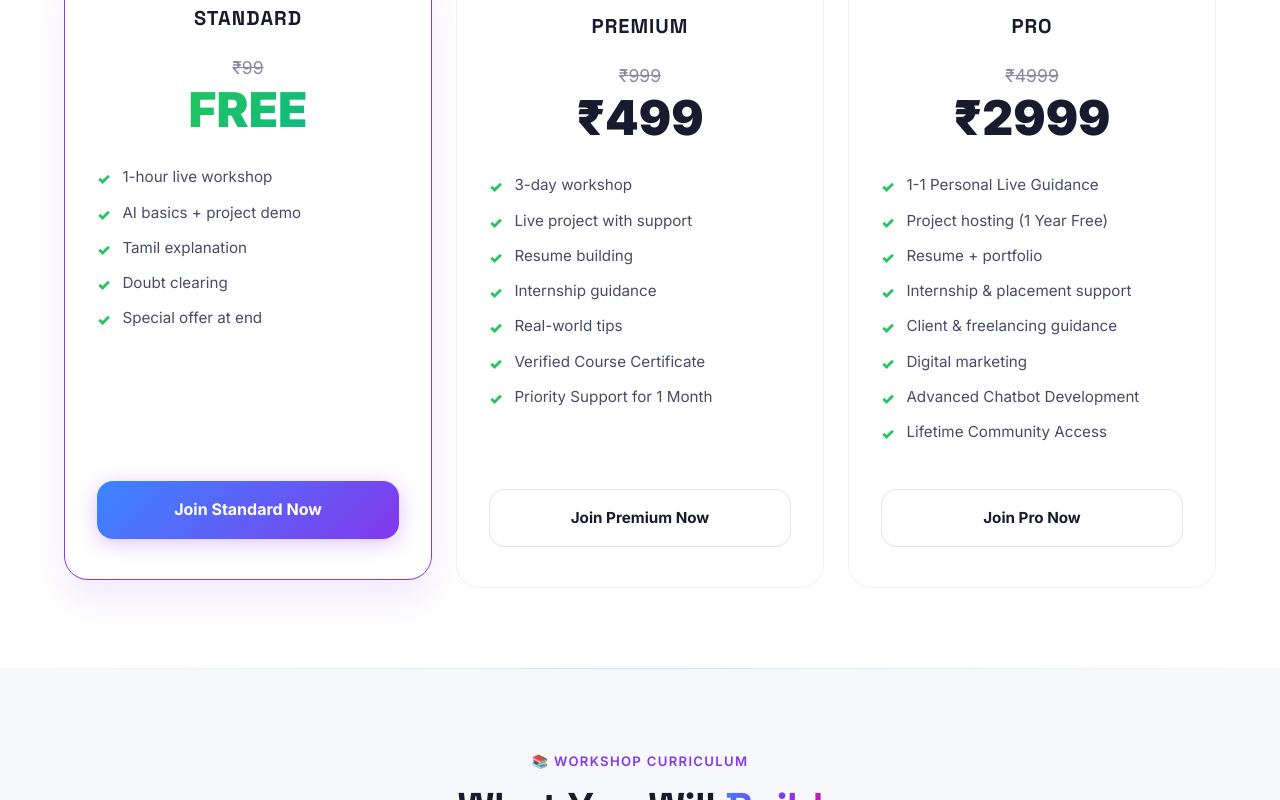
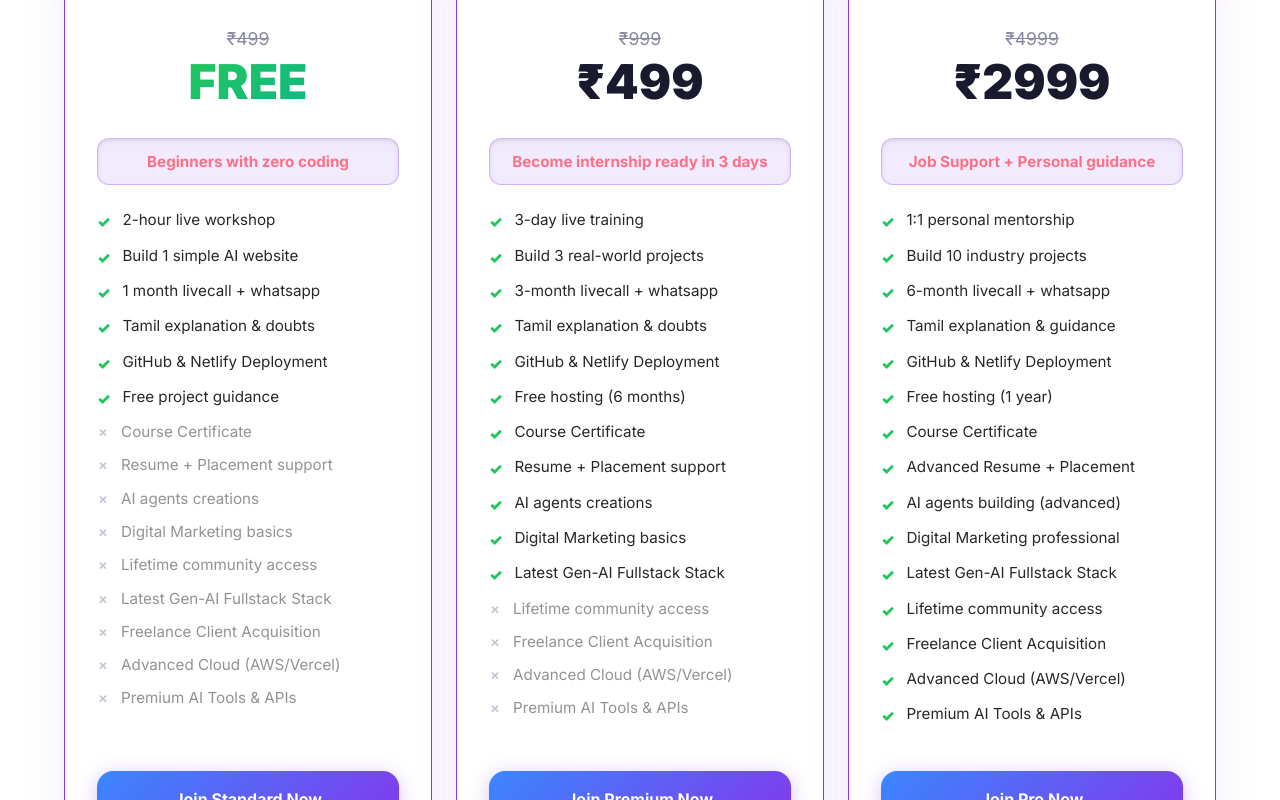
Before and after one commit to S-Malli/Ai-fullstack-worshop, a React (Vite) app: page / in a window 1280 px wide. Shown: the part 2320-3120 px from the top of the page. Built offline with nearby package versions, Linux system fonts and the light colour scheme.

Commit message:
update pricing content

```diff
--- a/src/App.css
+++ b/src/App.css
@@ -344,9 +344,13 @@
   font-weight: 900;
   display: inline-block;
 }
+.plan-description { font-size: 0.95rem; font-weight: 700; color: #684d89; margin-bottom: 24px; padding: 12px 16px; background: rgba(255,255,255,0.03); border: 1px solid var(--border-light); border-radius: var(--radius-md); text-align: center; line-height: 1.4; box-shadow: inset 0 2px 4px rgba(0,0,0,0.1); }
+.pricing-card.highlight .plan-description { background: rgba(131,56,236,0.1); border-color: rgba(131,56,236,0.3); color: #fb7185; }
 .plan-features { list-style: none; padding: 0; margin: 0 0 32px; text-align: left; flex-grow: 1; }
-.plan-feature { display: flex; align-items: flex-start; gap: 12px; margin-bottom: 12px; font-size: 0.95rem; color: var(--text-secondary); line-height: 1.4; }
+.plan-feature { display: flex; align-items: flex-start; gap: 12px; margin-bottom: 12px; font-size: 0.95rem; color: #282828; line-height: 1.4; }
 .plan-feature-icon { color: #22c55e; font-weight: 900; flex-shrink: 0; margin-top: 2px; }
+.plan-feature.feature-disabled { opacity: 0.5; }
+.plan-feature-icon.icon-disabled { color: var(--text-muted); font-weight: 600; font-size: 0.85rem; }
 .plan-btn { width: 100%; padding: 16px; border-radius: var(--radius-lg); font-weight: 700; transition: all 0.3s; text-decoration: none; display: inline-block; }
 
 @media (max-width: 992px) {
--- a/src/components/Pricing.jsx
+++ b/src/components/Pricing.jsx
@@ -12,9 +12,8 @@
             Choose Your <span className="gradient-text">Success Path</span>
           </h2>
           <p className="section-subtitle">
-            Don't let money be the barrier to your success. We've made our
-            world-class training accessible to every student.
-            <strong>Your future is worth it.</strong>
+            We've made our world-class training accessible to every client.
+            <strong> Invest in yourself and level up your career.</strong>
           </p>
         </div>
 
@@ -36,11 +35,19 @@
                 )}
               </div>
 
+              {plan.description && (
+                <div className="plan-description">
+                  {plan.description}
+                </div>
+              )}
+
               <ul className="plan-features">
                 {plan.features.map((feature, i) => (
-                  <li key={i} className="plan-feature">
-                    <span className="plan-feature-icon">✓</span>
-                    <span>{feature}</span>
+                  <li key={i} className={`plan-feature ${feature.included ? '' : 'feature-disabled'}`}>
+                    <span className={`plan-feature-icon ${feature.included ? '' : 'icon-disabled'}`}>
+                      {feature.included ? '✓' : '✗'}
+                    </span>
+                    <span>{feature.text}</span>
                   </li>
                 ))}
               </ul>
--- a/src/constants/config.js
+++ b/src/constants/config.js
@@ -14,16 +14,27 @@
       id: "standard",
       enabled: true,
       name: "Standard",
-      originalPrice: 99,
+      originalPrice: 499,
       offerPrice: 0,
       badge: "🔥 FREE Today",
       highlight: true,
+      description: "Beginners with zero coding",
       features: [
-        "1-hour live workshop",
-        "AI basics + project demo",
-        "Tamil explanation",
-        "Doubt clearing",
-        "Special offer at end"
+        { text: "2-hour live workshop", included: true },
+        { text: "Build 1 simple AI website", included: true },
+        { text: "1 month livecall + whatsapp", included: true },
+        { text: "Tamil explanation & doubts", included: true },
+        { text: "GitHub & Netlify Deployment", included: true },
+        { text: "Free project guidance", included: true },
+        { text: "Course Certificate", included: false },
+        { text: "Resume + Placement support", included: false },
+        { text: "AI agents creations", included: false },
+        { text: "Digital Marketing basics", included: false },
+        { text: "Lifetime community access", included: false },
+        { text: "Latest Gen-AI Fullstack Stack", included: false },
+        { text: "Freelance Client Acquisition", included: false },
+        { text: "Advanced Cloud (AWS/Vercel)", included: false },
+        { text: "Premium AI Tools & APIs", included: false }
       ]
     },
     {
@@ -33,15 +44,24 @@
       originalPrice: 999,
       offerPrice: 499,
       badge: "⭐ Most Popular",
-      highlight: false,
+      highlight: true,
+      description: "Become internship ready in 3 days",
       features: [
-        "3-day workshop",
-        "Live project with support",
-        "Resume building",
-        "Internship guidance",
-        "Real-world tips",
-        "Verified Course Certificate",
-        "Priority Support for 1 Month"
+        { text: "3-day live training", included: true },
+        { text: "Build 3 real-world projects", included: true },
+        { text: "3-month livecall + whatsapp", included: true },
+        { text: "Tamil explanation & doubts", included: true },
+        { text: "GitHub & Netlify Deployment", included: true },
+        { text: "Free hosting (6 months)", included: true },
+        { text: "Course Certificate", included: true },
+        { text: "Resume + Placement support", included: true },
+        { text: "AI agents creations", included: true },
+        { text: "Digital Marketing basics", included: true },
+        { text: "Latest Gen-AI Fullstack Stack", included: true },
+        { text: "Lifetime community access", included: false },
+        { text: "Freelance Client Acquisition", included: false },
+        { text: "Advanced Cloud (AWS/Vercel)", included: false },
+        { text: "Premium AI Tools & APIs", included: false }
       ]
     },
     {
@@ -51,16 +71,24 @@
       originalPrice: 4999,
       offerPrice: 2999,
       badge: "🚀 Best Value",
-      highlight: false,
+      highlight: true,
+      description: "Job Support + Personal guidance",
       features: [
-        "1-1 Personal Live Guidance",
-        "Project hosting  (1 Year Free)",
-        "Resume + portfolio",
-        "Internship & placement support",
-        "Client & freelancing guidance",
-        "Digital marketing",
-        "Advanced Chatbot Development",
-        "Lifetime Community Access"
+        { text: "1:1 personal mentorship", included: true },
+        { text: "Build 10 industry projects", included: true },
+        { text: "6-month livecall + whatsapp", included: true },
+        { text: "Tamil explanation & guidance", included: true },
+        { text: "GitHub & Netlify Deployment", included: true },
+        { text: "Free hosting (1 year)", included: true },
+        { text: "Course Certificate", included: true },
+        { text: "Advanced Resume + Placement", included: true },
+        { text: "AI agents building (advanced)", included: true },
+        { text: "Digital Marketing professional", included: true },
+        { text: "Latest Gen-AI Fullstack Stack", included: true },
+        { text: "Lifetime community access", included: true },
+        { text: "Freelance Client Acquisition", included: true },
+        { text: "Advanced Cloud (AWS/Vercel)", included: true },
+        { text: "Premium AI Tools & APIs", included: true }
       ]
     }
   ]
```
